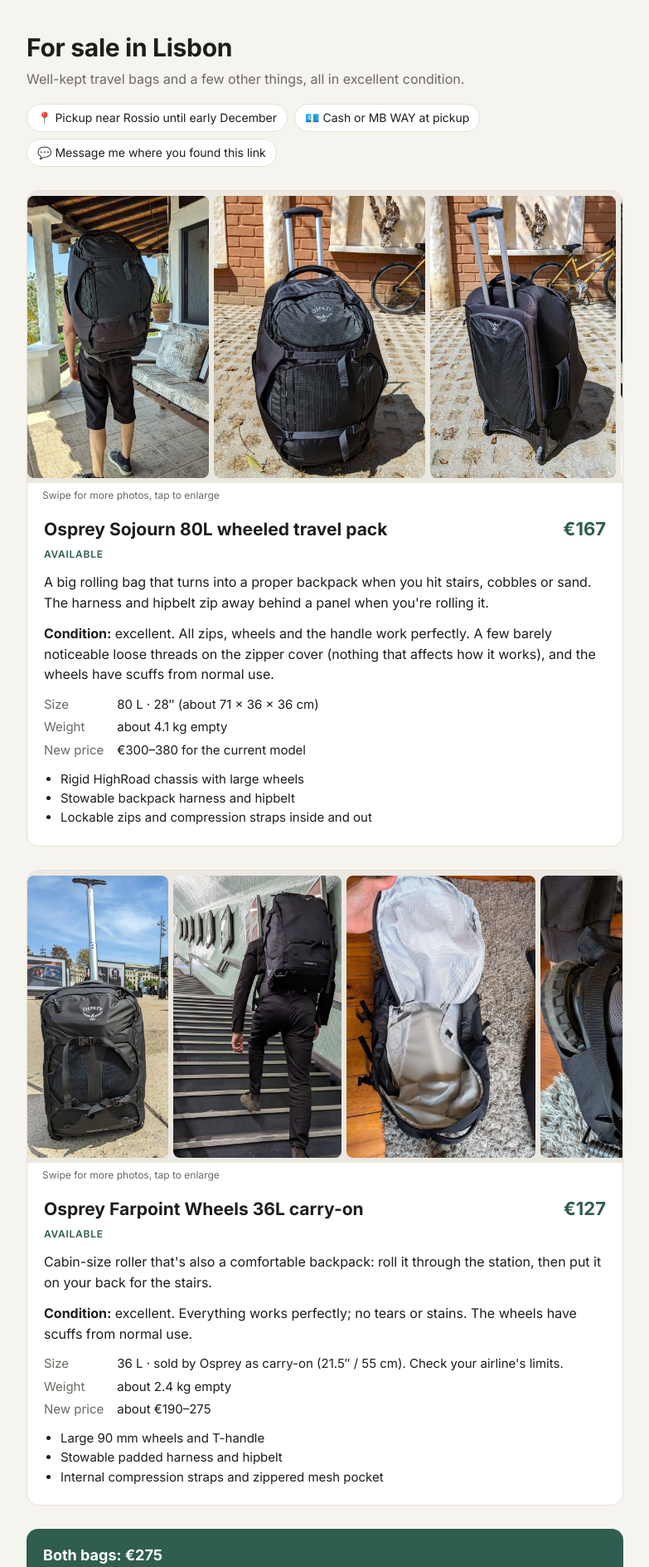
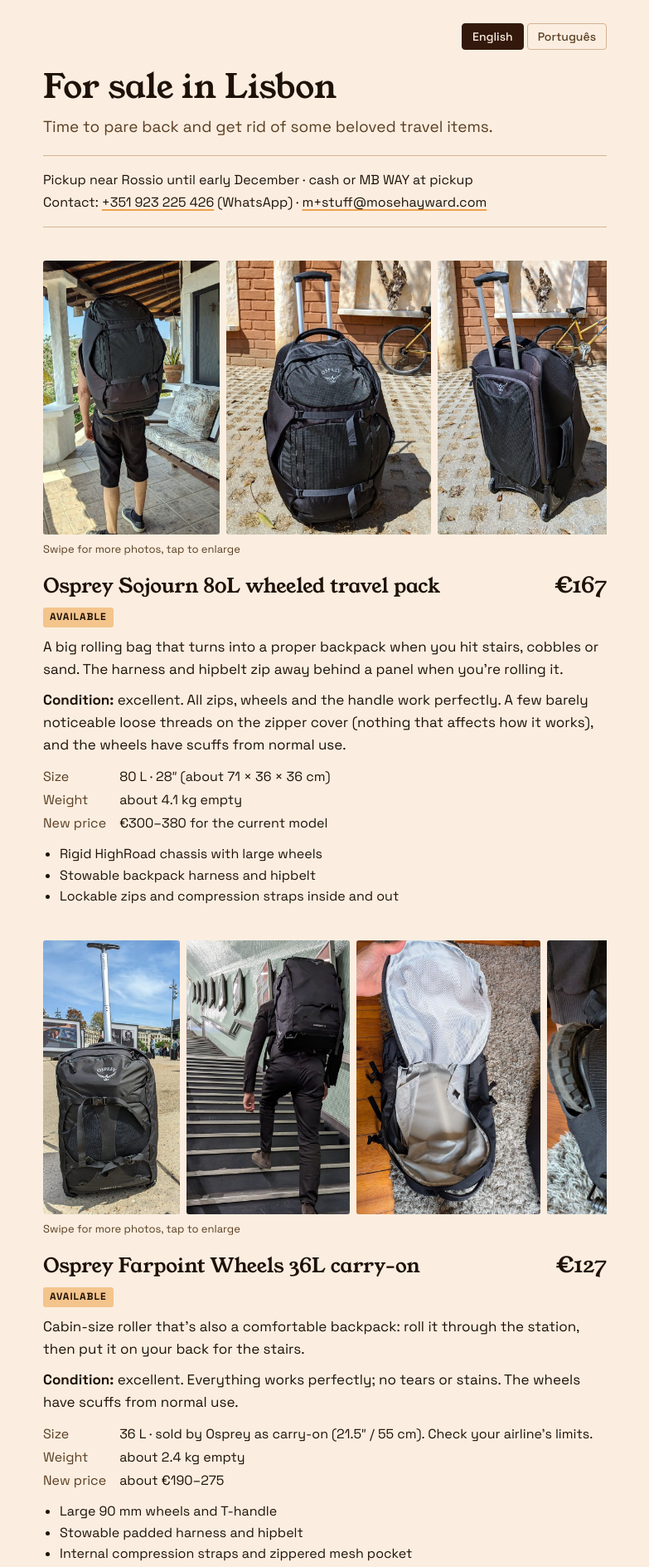
Before and after one commit to mosehayward/sale, a plain HTML site: page lisbon/index.html in a window 1280 px wide. Shown: the top 1888 px of the page at 83% size, without its empty margins (248-1031 px from the left). Drawn offline with Linux system fonts and the light colour scheme.

Commit message:
Restyle sale site, add Portuguese, contact details, bundle at 240
Co-Authored-By: Claude Opus 5.5 <noreply@anthropic.com>
Claude-Session: https://claude.ai/code/session_011QmYonRPj9iBF2q41aq6pc

```diff
--- a/lisbon/index.html
+++ b/lisbon/index.html
@@ -3,58 +3,64 @@
 <head>
 <meta charset="utf-8">
 <meta name="viewport" content="width=device-width, initial-scale=1">
-<title>For sale in Lisbon – Mose</title>
+<title>For sale in Lisbon · À venda em Lisboa – Mose Hayward</title>
 <link rel="preconnect" href="https://fonts.googleapis.com">
-<link href="https://fonts.googleapis.com/css2?family=Inter:wght@400;500;600;700&display=swap" rel="stylesheet">
+<link rel="preconnect" href="https://fonts.gstatic.com" crossorigin>
+<link href="https://fonts.googleapis.com/css2?family=Space+Grotesk:wght@400;500;700&family=Young+Serif&display=swap" rel="stylesheet">
 <style>
-  :root{
-    --bg:#f6f4ef; --card:#ffffff; --ink:#1d1d1b; --muted:#6b6862; --line:#e4e0d7;
-    --accent:#2f5d50; --sold:#a33a2b;
-  }
+  :root{--paper:#FBEEE0;--glow:#F8D9B5;--ground:#F4C48D;--accent:#F0A24B;--ink:#1E1208;--ink-soft:#5A3E22;--espresso:#33190C;--line:#D6B294}
   *{box-sizing:border-box}
-  body{margin:0;background:var(--bg);color:var(--ink);font:16px/1.55 Inter,system-ui,-apple-system,sans-serif}
-  .wrap{max-width:760px;margin:0 auto;padding:40px 20px 64px}
-  header h1{font-size:30px;line-height:1.15;margin:0 0 8px;letter-spacing:-.01em}
-  header p{margin:0;color:var(--muted)}
-  .facts{display:flex;flex-wrap:wrap;gap:8px;margin:18px 0 0;padding:0;list-style:none}
-  .facts li{background:var(--card);border:1px solid var(--line);border-radius:999px;padding:5px 12px;font-size:14px}
-  .item{background:var(--card);border:1px solid var(--line);border-radius:14px;margin-top:28px;overflow:hidden}
-  .gallery{display:flex;gap:6px;overflow-x:auto;scroll-snap-type:x mandatory;background:#ebe8e1;padding:6px}
+  body{margin:0;background:var(--paper);color:var(--ink);font:17px/1.6 "Space Grotesk",system-ui,sans-serif}
+  .wrap{max-width:720px;margin:0 auto;padding:28px 20px 64px}
+  a{color:var(--ink);text-decoration-color:var(--accent);text-underline-offset:3px;text-decoration-thickness:2px}
+  h1,h2{font-family:"Young Serif",Georgia,serif;font-weight:400;line-height:1.15;margin:0}
+  h1{font-size:40px;margin:22px 0 10px}
+  h2{font-size:24px}
+  .lang{display:flex;justify-content:flex-end;gap:4px}
+  .lang button{font:inherit;font-size:14px;font-weight:500;background:none;border:1px solid var(--line);color:var(--ink-soft);padding:4px 12px;border-radius:4px;cursor:pointer}
+  .lang button[aria-pressed="true"]{background:var(--espresso);border-color:var(--espresso);color:var(--paper)}
+  .sub{font-size:19px;color:var(--ink-soft);margin:0 0 18px}
+  .info{margin:0;padding:14px 0;border-top:1px solid var(--line);border-bottom:1px solid var(--line);font-size:16px}
+  .info p{margin:2px 0}
+  .item{margin-top:40px}
+  .gallery{display:flex;gap:8px;overflow-x:auto;scroll-snap-type:x mandatory;padding-bottom:6px}
   .gallery a{flex:0 0 auto;scroll-snap-align:start}
-  .gallery img{display:block;height:340px;width:auto;border-radius:8px}
-  .hint{font-size:12px;color:var(--muted);padding:6px 18px 0}
-  .body{padding:14px 20px 22px}
-  .top{display:flex;justify-content:space-between;align-items:baseline;gap:12px;flex-wrap:wrap}
-  .top h2{margin:0;font-size:21px;line-height:1.25}
-  .price{font-size:22px;font-weight:700;color:var(--accent);white-space:nowrap}
-  .status{display:inline-block;font-size:12px;font-weight:600;text-transform:uppercase;letter-spacing:.06em;color:var(--accent);margin-top:2px}
-  .item.sold .price{color:var(--sold);text-decoration:line-through}
-  .item.sold .status{color:var(--sold)}
-  .item.sold .gallery{opacity:.55}
-  .desc{margin:10px 0 12px}
-  dl{display:grid;grid-template-columns:max-content 1fr;gap:4px 16px;margin:0;font-size:15px}
-  dt{color:var(--muted)}
-  dd{margin:0}
-  ul.feat{margin:12px 0 0;padding-left:20px;font-size:15px}
-  .bundle{margin-top:28px;background:var(--accent);color:#fff;border-radius:14px;padding:18px 20px}
-  .bundle strong{font-size:18px}
-  footer{margin-top:32px;color:var(--muted);font-size:14px;border-top:1px solid var(--line);padding-top:16px}
-  @media (max-width:520px){ .gallery img{height:280px} header h1{font-size:25px} }
+  .gallery img{display:block;height:330px;width:auto;border-radius:3px}
+  .hint{font-size:13px;color:var(--ink-soft);margin:2px 0 12px}
+  .top{display:flex;justify-content:space-between;align-items:baseline;gap:14px}
+  .price{font-family:"Young Serif",Georgia,serif;font-size:26px;white-space:nowrap}
+  .status{display:inline-block;margin-top:6px;font-size:12px;font-weight:700;letter-spacing:.08em;text-transform:uppercase;background:var(--ground);padding:2px 8px;border-radius:3px}
+  .item.sold .price{text-decoration:line-through;color:var(--ink-soft)}
+  .item.sold .status{background:var(--ink);color:var(--paper)}
+  .item.sold .gallery{opacity:.5}
+  .item p{margin:10px 0}
+  dl{display:grid;grid-template-columns:max-content 1fr;gap:2px 16px;margin:12px 0;font-size:16px}
+  dt{color:var(--ink-soft)} dd{margin:0}
+  ul{margin:8px 0 0;padding-left:20px;font-size:16px}
+  .bundle{margin-top:40px;background:var(--espresso);color:var(--paper);padding:18px 20px;border-radius:4px}
+  .bundle strong{font-family:"Young Serif",Georgia,serif;font-weight:400;font-size:22px}
+  footer{margin-top:48px;padding-top:16px;border-top:1px solid var(--line);font-size:15px;color:var(--ink-soft)}
+  footer p{margin:6px 0}
+  html[lang="en"] [lang="pt"], html[lang="pt"] [lang="en"]{display:none}
+  @media (max-width:520px){h1{font-size:32px}.gallery img{height:270px}}
 </style>
 </head>
 <body>
 <div class="wrap">
-  <header>
-    <h1>For sale in Lisbon</h1>
-    <p>Well-kept travel bags and a few other things, all in excellent condition.</p>
-    <ul class="facts">
-      <li>📍 Pickup near Rossio until early December</li>
-      <li>💶 Cash or MB WAY at pickup</li>
-      <li>💬 Message me where you found this link</li>
-    </ul>
-  </header>
+  <div class="lang" role="group" aria-label="Language">
+    <button type="button" data-set="en" aria-pressed="true">English</button>
+    <button type="button" data-set="pt" aria-pressed="false">Português</button>
+  </div>
 
-  <!-- To mark an item sold: add class "sold" to its <article> and change the status text to "Sold". -->
+  <h1><span lang="en">For sale in Lisbon</span><span lang="pt">À venda em Lisboa</span></h1>
+  <p class="sub"><span lang="en">Time to pare back and get rid of some beloved travel items.</span><span lang="pt">Está na hora de aliviar a carga e despedir-me de alguns companheiros de viagem muito estimados.</span></p>
+
+  <div class="info">
+    <p><span lang="en">Pickup near Rossio until early December · cash or MB WAY at pickup</span><span lang="pt">Recolha perto do Rossio até ao início de dezembro · pagamento em dinheiro ou MB WAY na recolha</span></p>
+    <p><span lang="en">Contact:</span><span lang="pt">Contacto:</span> <a href="https://wa.me/351923225426">+351 923 225 426</a> (WhatsApp) · <a href="mailto:m+stuff@mosehayward.com">m+stuff@mosehayward.com</a></p>
+  </div>
+
+  <!-- To mark an item sold: add class "sold" to its <article> and set both status texts to Sold / Vendido. -->
 
   <article class="item" id="sojourn">
     <div class="gallery">
@@ -64,26 +70,36 @@
       <a href="images/osprey-sojourn-04-inside.jpg" target="_blank"><img src="images/osprey-sojourn-04-inside.jpg" alt="Osprey Sojourn, main compartment open"></a>
       <a href="images/osprey-sojourn-05-wheels.jpg" target="_blank"><img src="images/osprey-sojourn-05-wheels.jpg" alt="Osprey Sojourn, chassis and wheels"></a>
     </div>
-    <div class="hint">Swipe for more photos, tap to enlarge</div>
-    <div class="body">
+    <div class="hint"><span lang="en">Swipe for more photos, tap to enlarge</span><span lang="pt">Deslize para ver mais fotos, toque para ampliar</span></div>
     <div class="top">
-        <h2>Osprey Sojourn 80L wheeled travel pack</h2>
+      <h2><span lang="en">Osprey Sojourn 80L wheeled travel pack</span><span lang="pt">Osprey Sojourn 80L, mochila de viagem com rodas</span></h2>
       <div class="price">€167</div>
     </div>
-      <span class="status">Available</span>
-      <p class="desc">A big rolling bag that turns into a proper backpack when you hit stairs, cobbles or sand. The harness and hipbelt zip away behind a panel when you're rolling it.</p>
-      <p class="desc"><strong>Condition:</strong> excellent. All zips, wheels and the handle work perfectly. A few barely noticeable loose threads on the zipper cover (nothing that affects how it works), and the wheels have scuffs from normal use.</p>
-      <dl>
+    <span class="status"><span lang="en">Available</span><span lang="pt">Disponível</span></span>
+    <p lang="en">A big rolling bag that turns into a proper backpack when you hit stairs, cobbles or sand. The harness and hipbelt zip away behind a panel when you're rolling it.</p>
+    <p lang="pt">Uma mala grande com rodas que se transforma numa verdadeira mochila quando surgem escadas, calçada ou areia. As alças e o cinto de anca guardam-se atrás de um painel com fecho enquanto a mala rola.</p>
+    <p lang="en"><strong>Condition:</strong> excellent. All zips, wheels and the handle work perfectly. A few barely noticeable loose threads on the zipper cover (nothing that affects how it works), and the wheels have scuffs from normal use.</p>
+    <p lang="pt"><strong>Estado:</strong> excelente. Todos os fechos, as rodas e a pega funcionam perfeitamente. Alguns fios soltos quase impercetíveis na cobertura do fecho (nada que afete o funcionamento) e as rodas têm marcas de uso normal.</p>
+    <dl lang="en">
       <dt>Size</dt><dd>80 L · 28″ (about 71 × 36 × 36 cm)</dd>
       <dt>Weight</dt><dd>about 4.1 kg empty</dd>
       <dt>New price</dt><dd>€300–380 for the current model</dd>
     </dl>
-      <ul class="feat">
+    <dl lang="pt">
+      <dt>Tamanho</dt><dd>80 L · 28″ (cerca de 71 × 36 × 36 cm)</dd>
+      <dt>Peso</dt><dd>cerca de 4,1 kg vazia</dd>
+      <dt>Preço novo</dt><dd>300–380 € o modelo atual</dd>
+    </dl>
+    <ul lang="en">
       <li>Rigid HighRoad chassis with large wheels</li>
       <li>Stowable backpack harness and hipbelt</li>
       <li>Lockable zips and compression straps inside and out</li>
     </ul>
-    </div>
+    <ul lang="pt">
+      <li>Chassis rígido HighRoad com rodas grandes</li>
+      <li>Alças de mochila e cinto de anca escamoteáveis</li>
+      <li>Fechos que aceitam cadeado e correias de compressão por dentro e por fora</li>
+    </ul>
   </article>
 
   <article class="item" id="farpoint">
@@ -94,55 +110,88 @@
       <a href="images/osprey-farpoint36-03-wheels.jpg" target="_blank"><img src="images/osprey-farpoint36-03-wheels.jpg" alt="Osprey Farpoint Wheels 36, harness panel and wheels"></a>
       <a href="images/osprey-farpoint36-04-wheel-closeup.jpg" target="_blank"><img src="images/osprey-farpoint36-04-wheel-closeup.jpg" alt="Osprey Farpoint Wheels 36, wheel close-up"></a>
     </div>
-    <div class="hint">Swipe for more photos, tap to enlarge</div>
-    <div class="body">
+    <div class="hint"><span lang="en">Swipe for more photos, tap to enlarge</span><span lang="pt">Deslize para ver mais fotos, toque para ampliar</span></div>
     <div class="top">
-        <h2>Osprey Farpoint Wheels 36L carry-on</h2>
+      <h2><span lang="en">Osprey Farpoint Wheels 36L carry-on</span><span lang="pt">Osprey Farpoint Wheels 36L, mala de cabine</span></h2>
       <div class="price">€127</div>
     </div>
-      <span class="status">Available</span>
-      <p class="desc">Cabin-size roller that's also a comfortable backpack: roll it through the station, then put it on your back for the stairs.</p>
-      <p class="desc"><strong>Condition:</strong> excellent. Everything works perfectly; no tears or stains. The wheels have scuffs from normal use.</p>
-      <dl>
+    <span class="status"><span lang="en">Available</span><span lang="pt">Disponível</span></span>
+    <p lang="en">Cabin-size roller that's also a comfortable backpack: roll it through the station, then put it on your back for the stairs.</p>
+    <p lang="pt">Mala de cabine com rodas que também é uma mochila confortável: vai a rolar pela estação e às costas nas escadas.</p>
+    <p lang="en"><strong>Condition:</strong> excellent. Everything works perfectly; no tears or stains. The wheels have scuffs from normal use.</p>
+    <p lang="pt"><strong>Estado:</strong> excelente. Tudo funciona perfeitamente, sem rasgões nem manchas. As rodas têm marcas de uso normal.</p>
+    <dl lang="en">
       <dt>Size</dt><dd>36 L · sold by Osprey as carry-on (21.5″ / 55 cm). Check your airline's limits.</dd>
       <dt>Weight</dt><dd>about 2.4 kg empty</dd>
       <dt>New price</dt><dd>about €190–275</dd>
     </dl>
-      <ul class="feat">
+    <dl lang="pt">
+      <dt>Tamanho</dt><dd>36 L · vendida pela Osprey como bagagem de cabine (21,5″ / 55 cm). Confirme os limites da sua companhia aérea.</dd>
+      <dt>Peso</dt><dd>cerca de 2,4 kg vazia</dd>
+      <dt>Preço novo</dt><dd>cerca de 190–275 €</dd>
+    </dl>
+    <ul lang="en">
       <li>Large 90 mm wheels and T-handle</li>
       <li>Stowable padded harness and hipbelt</li>
       <li>Internal compression straps and zippered mesh pocket</li>
     </ul>
-    </div>
+    <ul lang="pt">
+      <li>Rodas grandes de 90 mm e pega em T</li>
+      <li>Alças almofadadas e cinto de anca escamoteáveis</li>
+      <li>Correias de compressão interiores e bolso de rede com fecho</li>
+    </ul>
   </article>
 
-  <div class="bundle"><strong>Both bags: €275</strong><br>One big bag and one carry-on, a complete travel setup.</div>
+  <div class="bundle">
+    <strong><span lang="en">Both bags: €240</span><span lang="pt">As duas malas: 240 €</span></strong><br>
+    <span lang="en">One big bag and one carry-on, a complete travel setup.</span><span lang="pt">Uma grande e uma de cabine: o conjunto completo para viajar.</span>
+  </div>
 
   <article class="item" id="m705">
     <div class="gallery">
       <a href="images/logitech-m705-01-side.jpg" target="_blank"><img src="images/logitech-m705-01-side.jpg" alt="Logitech M705 Marathon mouse, side"></a>
       <a href="images/logitech-m705-02-top.jpg" target="_blank"><img src="images/logitech-m705-02-top.jpg" alt="Logitech M705 Marathon mouse, top"></a>
     </div>
-    <div class="hint">Swipe for more photos, tap to enlarge</div>
-    <div class="body">
+    <div class="hint"><span lang="en">Swipe for more photos, tap to enlarge</span><span lang="pt">Deslize para ver mais fotos, toque para ampliar</span></div>
     <div class="top">
-        <h2>Logitech M705 Marathon wireless mouse</h2>
+      <h2><span lang="en">Logitech M705 Marathon wireless mouse</span><span lang="pt">Rato sem fios Logitech M705 Marathon</span></h2>
       <div class="price">€19</div>
     </div>
-      <span class="status">Available</span>
-      <p class="desc">Full-size ergonomic mouse for right-handers, with a hyper-fast scroll wheel you can switch to click-by-click. Comes with its USB Unifying receiver. Works perfectly.</p>
-      <dl>
+    <span class="status"><span lang="en">Available</span><span lang="pt">Disponível</span></span>
+    <p lang="en">Full-size ergonomic mouse for right-handers, with a hyper-fast scroll wheel you can switch to click-by-click. Comes with its USB Unifying receiver. Works perfectly.</p>
+    <p lang="pt">Rato ergonómico de tamanho normal para destros, com scroll ultrarrápido que pode passar a clique a clique. Inclui o recetor USB Unifying. Funciona perfeitamente.</p>
+    <dl lang="en">
       <dt>Battery</dt><dd>2 × AA, rated for up to 3 years</dd>
       <dt>Works with</dt><dd>Mac, Windows, Chromebook</dd>
       <dt>New price</dt><dd>€44.99 at Logitech</dd>
     </dl>
-    </div>
+    <dl lang="pt">
+      <dt>Pilhas</dt><dd>2 × AA, até 3 anos de autonomia</dd>
+      <dt>Compatível com</dt><dd>Mac, Windows, Chromebook</dd>
+      <dt>Preço novo</dt><dd>44,99 € na Logitech</dd>
+    </dl>
   </article>
 
   <footer>
-    <p><strong>Why I'm selling:</strong> I've collected a few too many luggage pieces in my wandering and want to save space at home.</p>
-    Last updated 18 November 2026. If an item is listed here, it's still available.
+    <p lang="en"><strong>Why I'm selling:</strong> I've collected a few too many luggage pieces in my wandering and want to save space at home.</p>
+    <p lang="pt"><strong>Porque vendo:</strong> nas minhas andanças fui juntando malas a mais e quero ganhar espaço em casa.</p>
+    <p lang="en">Last updated 18 November 2026. If an item is listed here, it's still available.</p>
+    <p lang="pt">Atualizado a 18 de novembro de 2026. Se um artigo aparece aqui, ainda está disponível.</p>
   </footer>
 </div>
+<script>
+(function(){
+  var html=document.documentElement, btns=document.querySelectorAll('.lang button');
+  function set(l){
+    html.lang=l;
+    btns.forEach(function(b){b.setAttribute('aria-pressed', b.dataset.set===l?'true':'false')});
+    try{localStorage.setItem('lang',l)}catch(e){}
+  }
+  var saved=null; try{saved=localStorage.getItem('lang')}catch(e){}
+  var q=new URLSearchParams(location.search).get('lang');
+  set(q==='pt'||q==='en' ? q : saved || ((navigator.language||'').toLowerCase().indexOf('pt')===0 ? 'pt' : 'en'));
+  btns.forEach(function(b){b.addEventListener('click',function(){set(b.dataset.set)})});
+})();
+</script>
 </body>
 </html>
```
Also changed, not shown: index.html (+11 -11 lines). Lines whose indentation alone changed are shown as unchanged.
